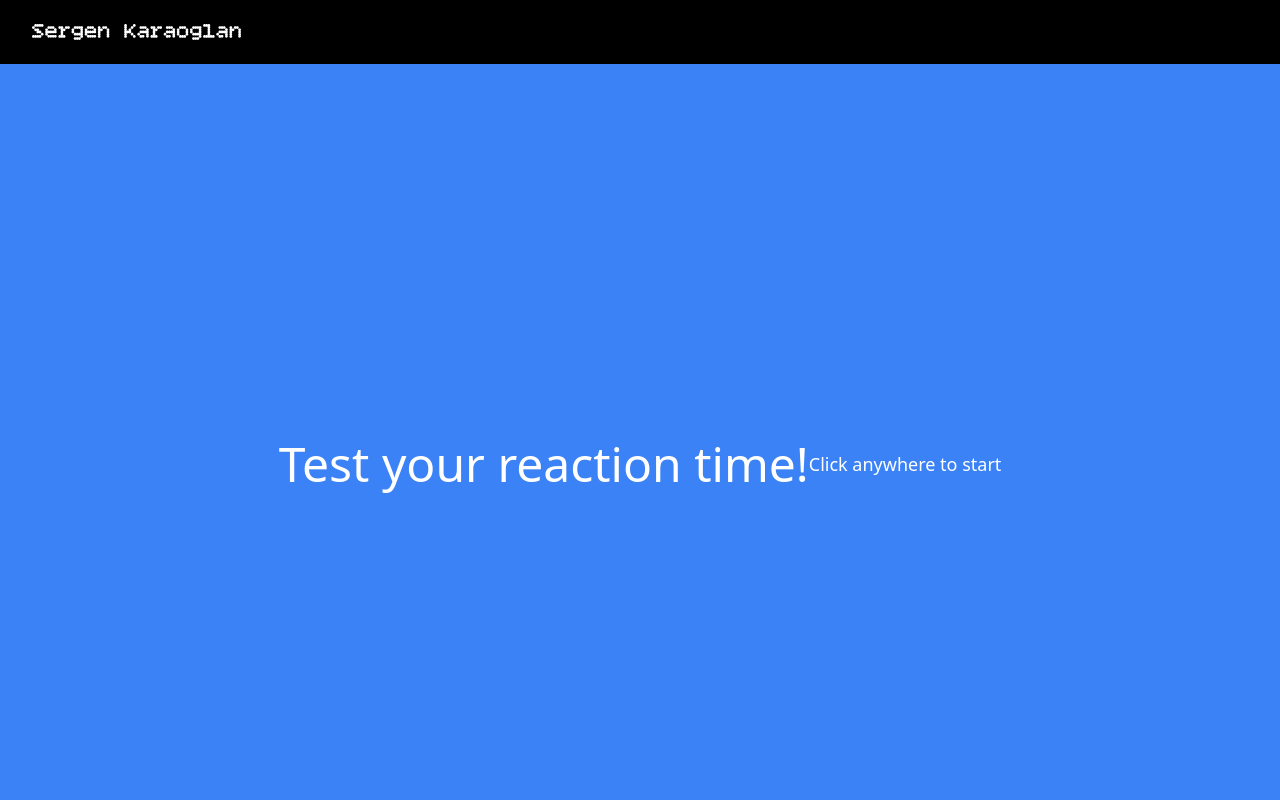
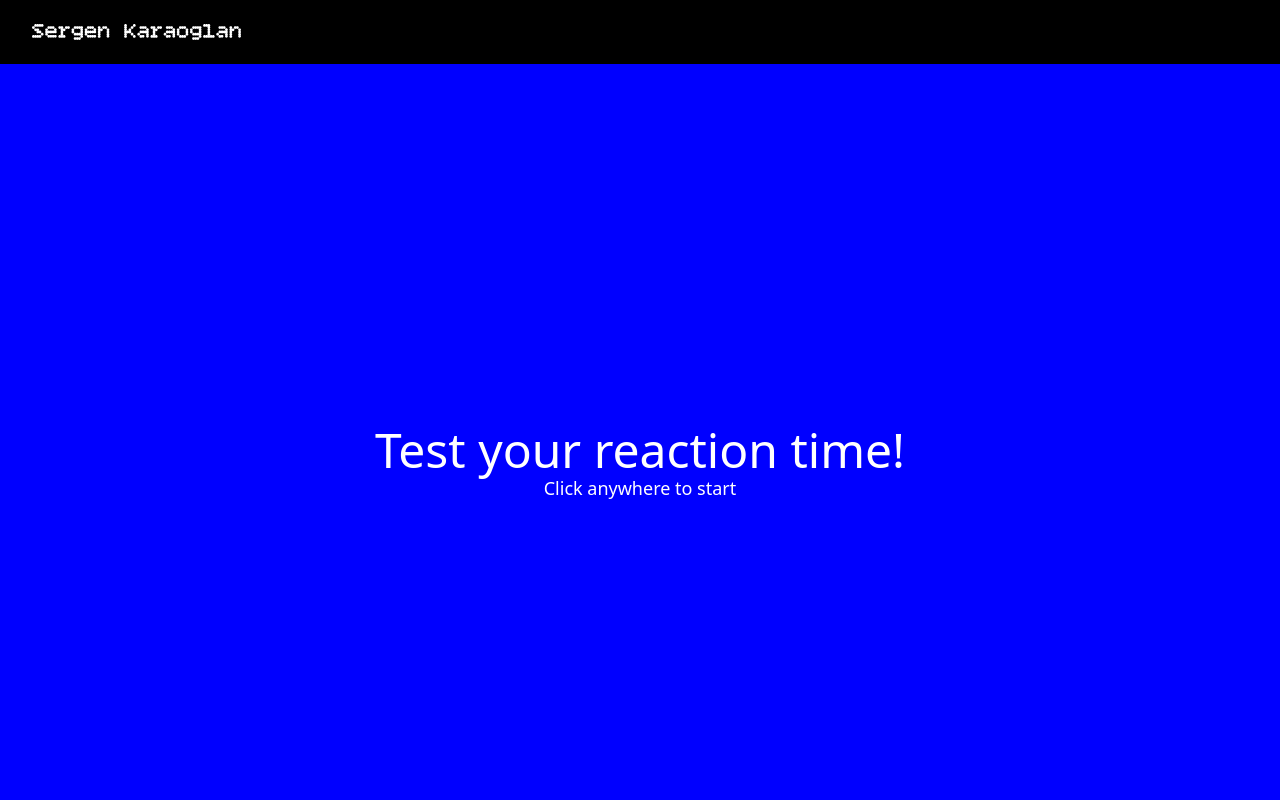
Before and after one commit to SergenKaraoglan/sergen-karaoglan-tutorials, a SvelteKit app: page /games/reaction-test in a window 1280 px wide. Shown: the top 800 px of the page. Built offline with nearby package versions, Linux system fonts and the light colour scheme.

Commit message:
reaction game

```diff
--- a/src/routes/games/reaction-test/+page.svelte
+++ b/src/routes/games/reaction-test/+page.svelte
@@ -1,10 +1,59 @@
 <script>
-	function run(){
+	let state = 0;
+	let time;
+	let timeout;
+    let bestTime;
+	function run() {
+		if (state == 1) {
+			clearTimeout(timeout);
+			state = 4;
+		} else if (state == 2) {
+			state = 3;
+			time = Date.now() - time;
+            bestTime = Math.min(bestTime, time) || time;
+		} else {
+			state = 1;
+			startTime();
+		}
+	}
 
+	function startTime() {
+		timeout = setTimeout(() => {
+			state = 2;
+			time = Date.now();
+		}, Math.random() * 3000 + 1000);
+	}
+</script>
+
+<div
+	class="h-screen w-full flex-center flex-col text-white text-5xl"
+    style="background-color: {state == 0 ? 'blue' : state == 1 || state == 4 ? 'red' : '#008000'}; {state == 1 && 'animation: pulse 2s cubic-bezier(0.4, 0, 0.6, 1) infinite;'}"
+	on:click={() => run()}
+	on:keydown={() => run()}
+	on:touchend={() => run()}
+>
+	{#if state == 0}
+		Test your reaction time!
+		<p class="text-lg">Click anywhere to start</p>
+	{:else if state == 1}
+		Wait for green!
+	{:else if state == 2}
+		Click now!
+	{:else if state == 3}
+		Your reaction time is {time}ms
+		<p class="text-lg">Click anywhere to restart</p>
+	{:else}
+		Too early!
+        <p class="text-lg">Try again</p>
+	{/if}
+</div>
+
+<p class="w-fit mx-auto text-3xl mt-3">Best time: {bestTime ? bestTime : '____'}ms</p>
+
+<style>
+    @keyframes pulse {
+    50% {
+        opacity: .5;
     }
-
-</script>
-<div class="h-screen w-full flex-center text-white text-5xl bg-blue-500" on:click={() => run()}>
-    Test your reaction time!
-    <p class="text-lg">Click anywhere to start</p>
-</div>
+}
+</style>
```
